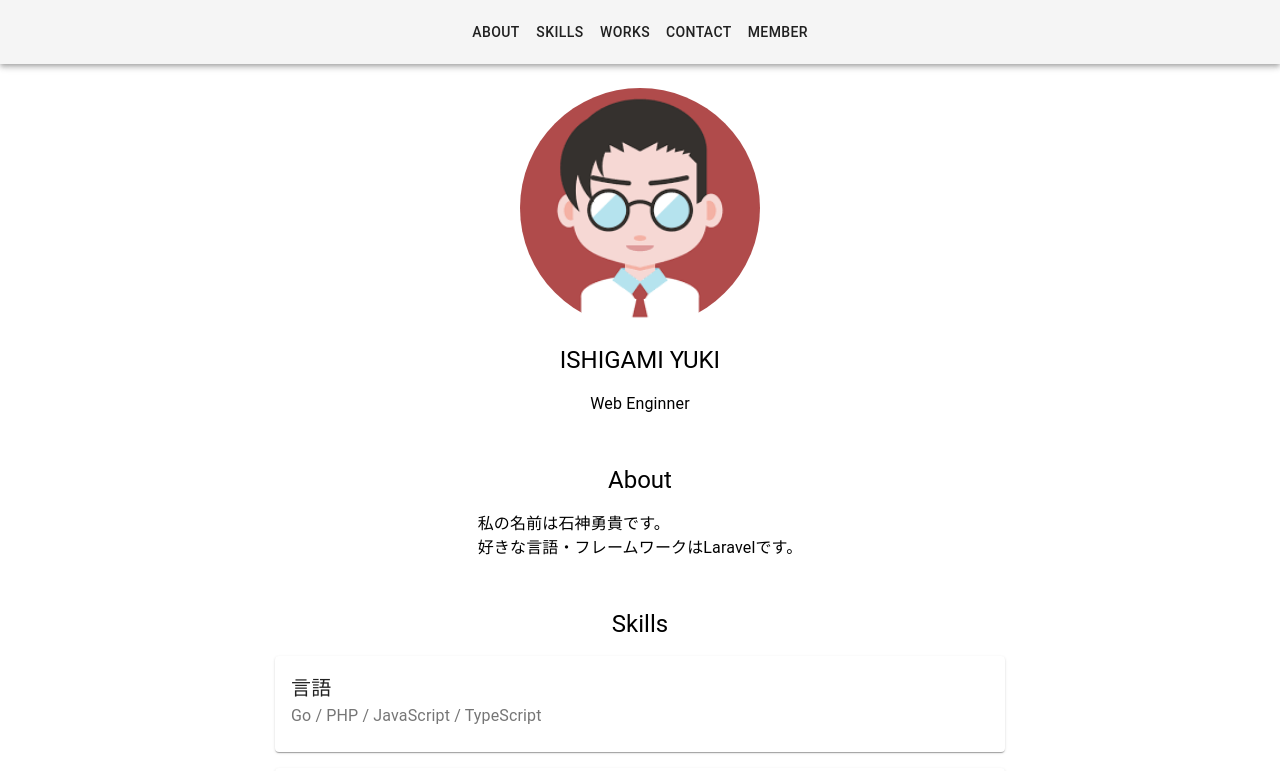
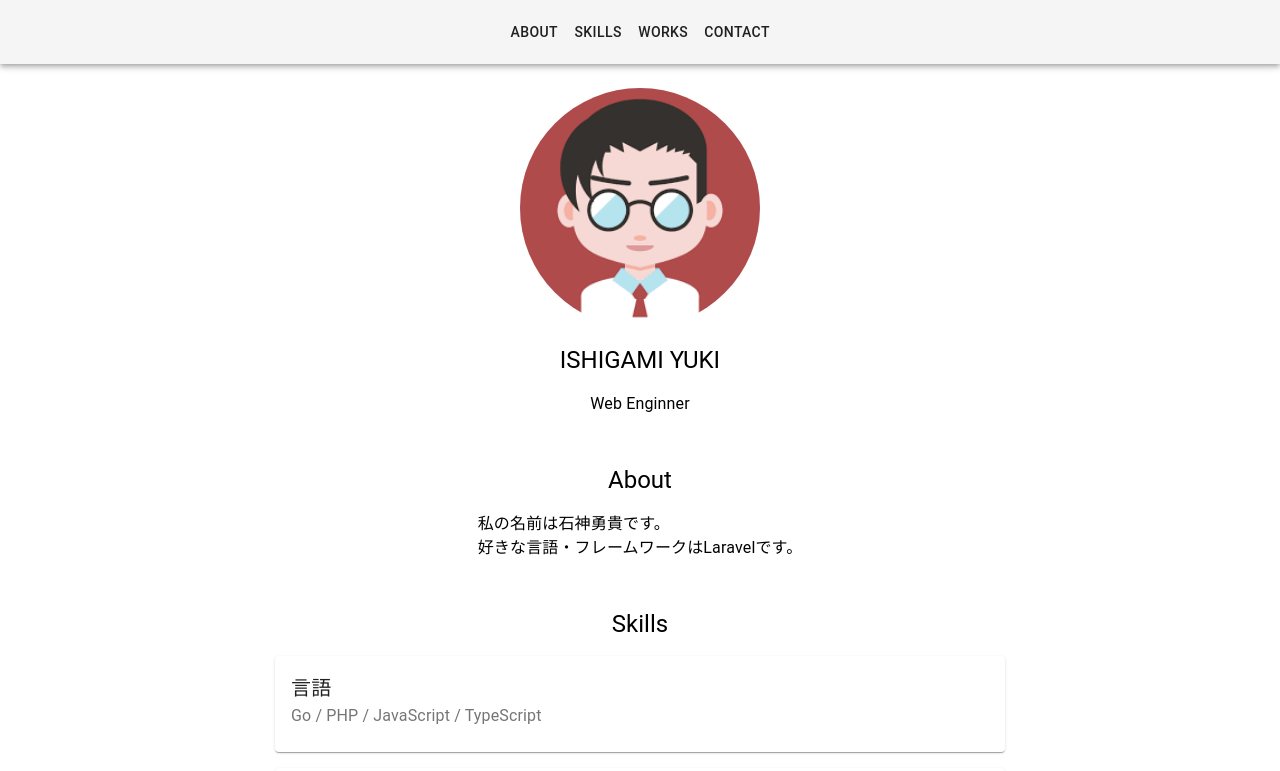
Before and after one commit to F0gr1/ts_pro, a React (Create React App) app: page / in a window 1280 px wide. Shown: the top 771 px of the page. Built offline with nearby package versions, Linux system fonts and the light colour scheme.

Commit message:
スクロールアップなりやpage遷移

```diff
--- a/package.json
+++ b/package.json
@@ -12,18 +12,22 @@
     "@types/node": "^12.0.0",
     "@types/react": "^17.0.0",
     "@types/react-dom": "^17.0.0",
+    "gh-pages": "^3.2.3",
     "react": "^17.0.2",
     "react-anchor-link-smooth-scroll": "^1.0.12",
     "react-dom": "^17.0.2",
     "react-scripts": "4.0.3",
+    "react-scroll-to-top": "^1.0.8",
     "typescript": "^4.1.2",
     "web-vitals": "^1.0.1"
   },
+  "homepage": "http://F0gr1.github.io/ts_pro",
   "scripts": {
     "start": "react-scripts start",
     "build": "react-scripts build",
     "test": "react-scripts test",
-    "eject": "react-scripts eject"
+    "eject": "react-scripts eject",
+    "deploy": "yarn build && gh-pages -d build"
   },
   "eslintConfig": {
     "extends": [
--- a/src/App.tsx
+++ b/src/App.tsx
@@ -2,19 +2,35 @@ import React from 'react'
 import Navbar from './components/Navbar'
 import MyAvatar from './components/MyAvatar'
 import About from './components/About'
-import Skill from './components/Skills'
+import Skills from './components/Skills'
 import Works from './components/Works'
 import Contact from './components/Contact'
+// 追記
+import ScrollUp from './utils/ScrollUp'
+
 const App: React.FC = () => {
   return (
-    // Navbarコンポーネントを追記
     <>
-    <Navbar />
-    <MyAvatar />
-    <About />
-    <Skill />
-    <Works />
-    <Contact/>
+      <section>
+        <Navbar />
+      </section>
+      <section>
+        <MyAvatar />
+      </section>
+      <section id='about'>
+        <About />
+      </section>
+      <section id='skills'>
+        <Skills />
+      </section>
+      <section id='works'>
+        <Works />
+      </section>
+      <section id='contact'>
+        <Contact />
+      </section>
+      // 追記
+      <ScrollUp />
     </>
   );
 }
--- a/src/components/Navbar.tsx
+++ b/src/components/Navbar.tsx
@@ -1,4 +1,6 @@
 import React from 'react'
+// 追記
+import AnchorLink from 'react-anchor-link-smooth-scroll'
 import AppBar from '@material-ui/core/AppBar'
 import Toolbar from '@material-ui/core/Toolbar'
 import Button from '@material-ui/core/Button'
@@ -12,21 +14,38 @@ const Navbar: React.FC = () => {
         style={{ alignItems: 'center'}}
       >
         <Toolbar>
+          <AnchorLink href='#about' style={{
+            textDecoration: 'none',
+            color: 'inherit'
+          }}>
             <Button>
               ABOUT
             </Button>
+          </AnchorLink>
+          <AnchorLink href='#skills' style={{
+            textDecoration: 'none',
+            color: 'inherit'
+          }}>
             <Button color='inherit'>
               SKILLS
             </Button>
+          </AnchorLink>
+          <AnchorLink href='#works' style={{
+            textDecoration: 'none',
+            color: 'inherit'
+          }}>
             <Button color='inherit'>
               Works
             </Button>
+          </AnchorLink>
+          <AnchorLink href='#contact' style={{
+            textDecoration: 'none',
+            color: 'inherit'
+          }}>
             <Button color='inherit'>
             CONTACT
             </Button>
-          <Button color='inherit'>
-            Member
-          </Button>
+          </AnchorLink>
         </Toolbar>
       </AppBar>
     </>
--- /dev/null
+++ b/src/utils/ScrollUp.tsx
@@ -0,0 +1,18 @@
+import React from 'react'
+import ScrollToTop from 'react-scroll-to-top'
+
+const ScrollUp: React.FC = () => {
+
+  return(
+    <>
+      <ScrollToTop
+        smooth
+        style={{
+          borderRadius: '50%'
+        }}
+      />
+    </>
+  );
+}
+
+export default ScrollUp;
```
Also changed, not shown: src/types/Types.d.ts (added, +10 -0 lines), 1 other file (tests, documents, lock files or other folders). Lines whose indentation alone changed are shown as unchanged.
